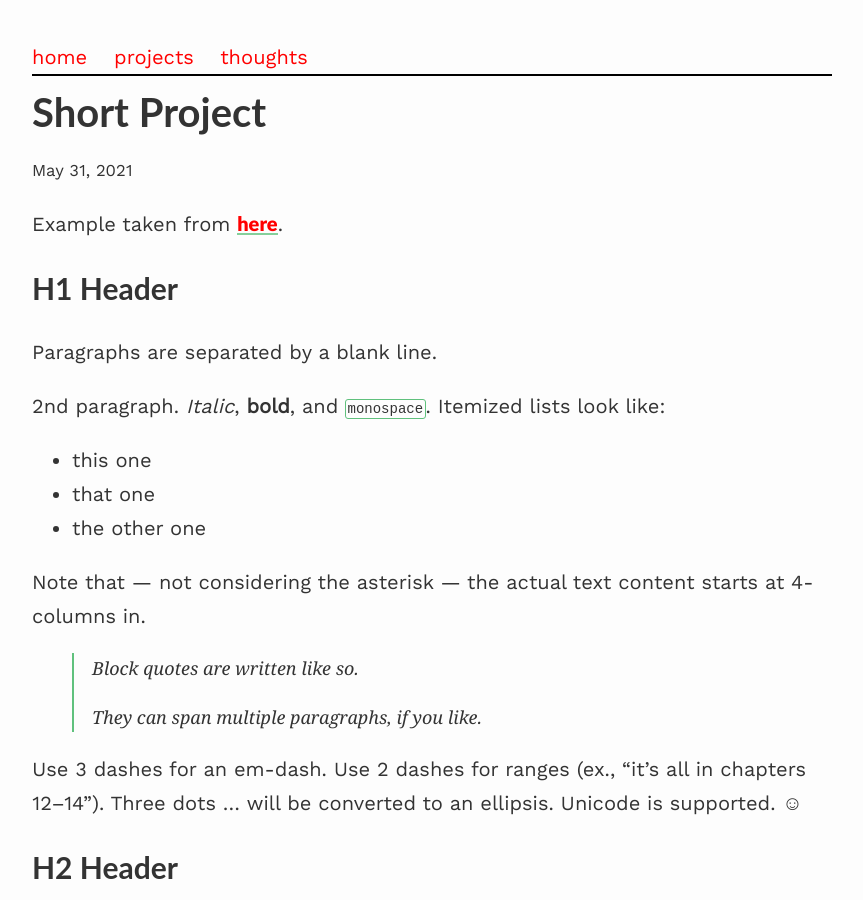
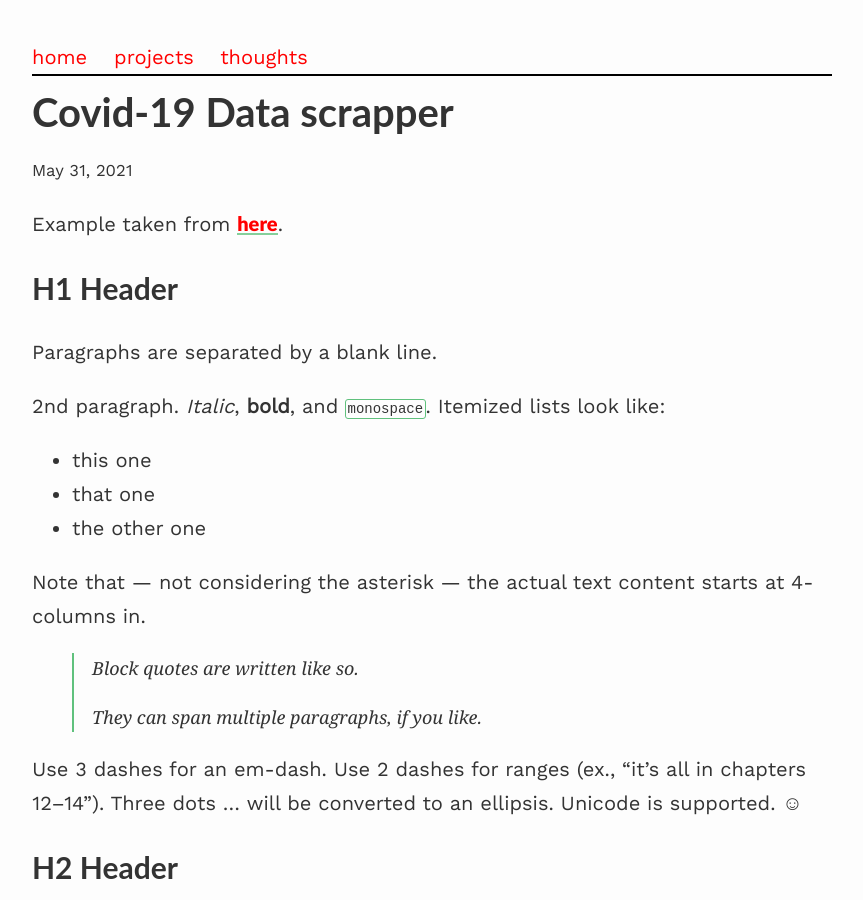
Before and after one commit to tobbyxy/temipete.github.io, a Jekyll site: the page built from _projects/1_project.md, in a window 1280 px wide and 900 px high. Shown: the whole window, without its empty margins (208-1071 px from the left). Built offline with Jekyll 4.4.1, drawn with Linux system fonts in a browser that asks for light colours; nearby versions of some CDN libraries.

Commit message:
Update 1_project.md

```diff
--- a/_projects/1_project.md
+++ b/_projects/1_project.md
@@ -1,7 +1,7 @@
 ---
 layout: post
-title: Short Project
-description: description of the short project which is long enough
+title: Covid-19 Data scrapper
+description: A script written to pull Covid-19 data directly from the JHU's Covid-19 Github repo
 ---
 
 Example taken from [here](http://www.unexpected-vortices.com/sw/rippledoc/quick-markdown-example.html){:target="_blank"}.
```
